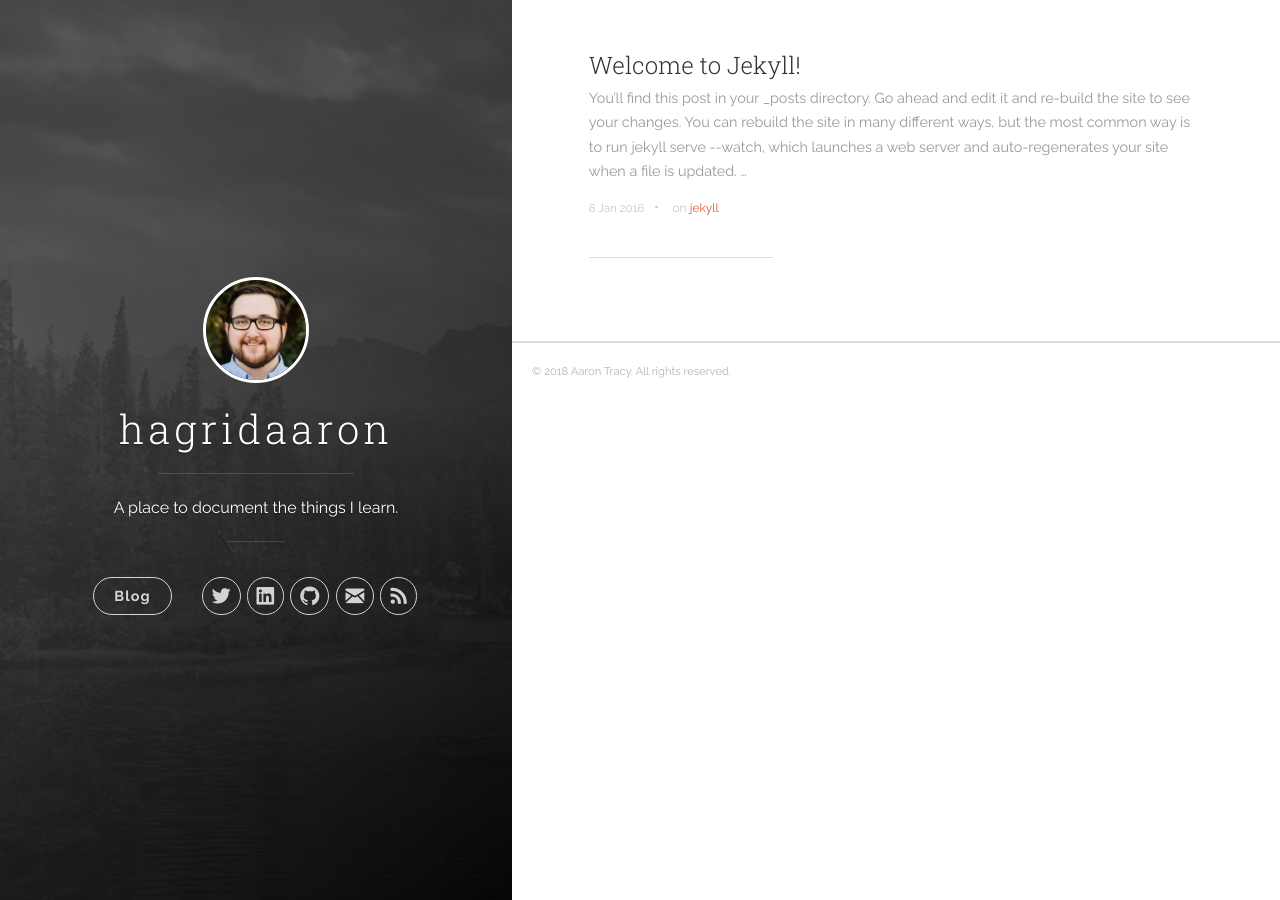
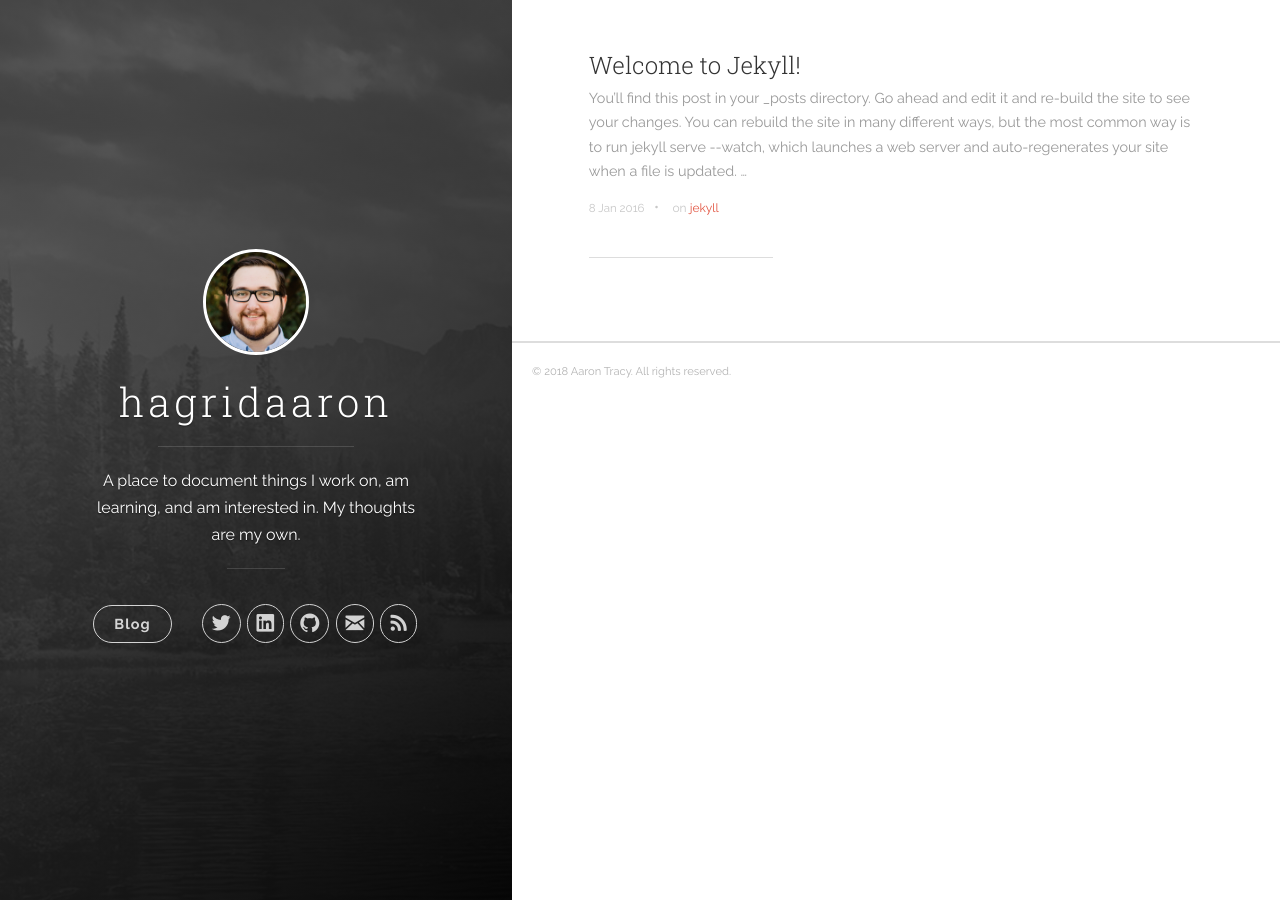
Before and after one commit to hagridaaron/hagridaaron.github.io, a Jekyll site: the page built from index.html, in a window 1280 px wide. Built offline with Jekyll 4.4.1, drawn with Linux system fonts in a browser that asks for light colours; the list of posts is cut into pages by our own code.

Commit message:
update Description

```diff
--- a/_config.yml
+++ b/_config.yml
@@ -1,6 +1,6 @@
 # Site settings
 title: hagridaaron
-description: 'A place to document the things I learn.'
+description: 'A place to document things I work on, am learning, and am interested in. My thoughts are my own.'
 url: 'http://hagridaron.com'
 baseurl: ''
 # google_analytics: 'UA-XXXXXX-X'
```
